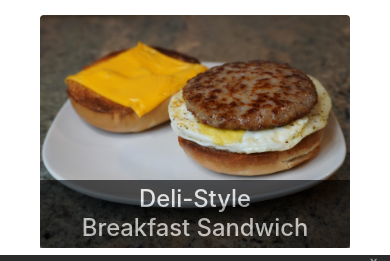
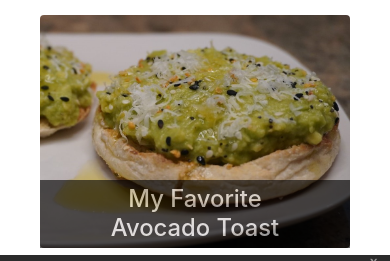
Before and after one commit to NikZprojects/Food-Blog-Django, a Django app: page /recipes/ in a window 390 px wide. Shown: the part 495-756 px from the top of the page. Run offline with Django 3.2, Linux system fonts and the light colour scheme; some libraries are stand-ins or nearby versions.

Commit message:
Added thumbnails, links, hompage, recipes for avotoast/overnight oats.

```diff
--- a/CWC/urls.py
+++ b/CWC/urls.py
@@ -23,7 +23,9 @@ urlpatterns = [
     path('about/', about_view, name='blog'),
     path('privacy_policy/', privacy_policy_view, name='blog'),
     path('recipes/', all_recipes_view, name='blog'),
+    path('recipes/avocado_toast/', avocado_toast_view, name='blog'),
     path('recipes/banana_bread/', banana_bread_view, name='blog'),
+    path('recipes/banana_bread_overnight_oats/', banana_bread_overnight_oats_view, name='blog'),
     path('recipes/breakfast_sandwich/', breakfast_sandwich_view, name='blog'),
     path('recipes/cookie_dough_cupcakes/', cookie_dough_cupcakes_view, name='blog'),
     path('recipes/lemon_chicken/', lemon_chicken_view, name='blog'),
--- a/blog/templates/all_recipes.html
+++ b/blog/templates/all_recipes.html
@@ -15,6 +15,21 @@
 <body class="container-fluid">
   <div class="row align-items-center mw-100 mx-3">
     <div class="col-md p-2">
+      <a href="/recipes/banana_bread_overnight_oats/">
+      <div class="image"><img class="img-fluid rounded" src="{% static '/img/banana_bread_overnight_oats/0-thumb.JPG' %}"  alt="Banana Bread Overnight Oats">
+        <div class="caption"><h2><span>Banana Bread </span><span>Overnight Oats</span></h2></div>
+      </div>
+      </a>
+    </div>
+    <div class="col-md p-2">
+      <a href="/recipes/avocado_toast/">
+      <div class="image"><img class="img-fluid rounded" src="{% static '/img/avocado_toast/0-thumb.JPG' %}"  alt="Avocado Toast">
+        <div class="caption"><h2><span>My Favorite </span><span>Avocado Toast</span></h2></div>
+      </div>
+      </a>
+    </div>
+  </div><div class="row align-items-center mw-100 mx-3">
+    <div class="col-md p-2">
       <a href="/recipes/banana_bread/">
       <div class="image"><img class="img-fluid rounded" src="{% static '/img/banana_bread/0-thumb.JPG' %}"  alt="Banana Bread">
         <div class="caption"><h2><span>The Best </span><span>Banana Bread</span></h2></div>
@@ -28,8 +43,7 @@
       </div>
       </a>
     </div>
-  </div>
-  <div class="row align-items-center mw-100 mx-3">
+  </div><div class="row align-items-center mw-100 mx-3">
     <div class="col-md p-2">
       <a href="/recipes/lemon_chicken/">
       <div class="image"><img class="img-fluid rounded" src="/static/img/lemon_chicken/0-thumb.JPG"  alt="Simple Healthy Lemon Chicken">
--- a/blog/templates/index.html
+++ b/blog/templates/index.html
@@ -66,7 +66,27 @@
 </head>
 
 <body class="container-fluid">
+
+
   <div class="row align-items-center mw-100 mx-3">
+    <div class="col-md p-2">
+      <a href="/recipes/banana_bread_overnight_oats/">
+      <div class="image"><img class="img-fluid rounded" src="{% static '/img/banana_bread_overnight_oats/0-thumb.JPG' %}"  alt="Banana Bread Overnight Oats">
+        <div class="caption"><h2><span>Banana Bread </span><span>Overnight Oats</span></h2></div>
+      </div>
+      </a>
+    </div>
+    <div class="col-md p-2">
+      <a href="/recipes/avocado_toast/">
+      <div class="image"><img class="img-fluid rounded" src="{% static '/img/avocado_toast/0-thumb.JPG' %}"  alt="Avocado Toast">
+        <div class="caption"><h2><span>My Favorite </span><span>Avocado Toast</span></h2></div>
+      </div>
+      </a>
+    </div>
+
+
+
+  </div><div class="row align-items-center mw-100 mx-3">
     <div class="col-md p-2">
       <a href="/experiments/homemade_grape_jam/">
       <div class="image"><img class="img-fluid rounded" src="{% static '/img/grape_jam_expt/0-thumb.JPG' %}"  alt="Homemade Grape Jam">
@@ -81,6 +101,8 @@
       </div>
       </a>
     </div>
+
+
   </div><div class="row align-items-center mw-100 mx-3">
     <div class="col-md p-2">
       <a href="/recipes/breakfast_sandwich/">
@@ -96,6 +118,8 @@
       </div>
       </a>
     </div>
+
+
   </div><div class="row align-items-center mw-100 mx-3">
     <div class="col-md p-2">
       <a href="/recipes/cookie_dough_cupcakes/">
--- a/blog/views.py
+++ b/blog/views.py
@@ -21,12 +21,26 @@ def all_recipes_view(request, *args, **kwargs):
 def all_recipes_redirect():
     return redirect("/recipes/", *args, permanent=True, **kwargs)
 
+def avocado_toast_view(request, *args, **kwargs):
+    name = "My Favorite Avocado Toast"
+    description = "Olive oil and paramasean cheese take this recipe to the next level."
+    return render(request, "recipes/avocado_toast.html", {'name':name, 'description':description})
+def avocado_toast_redirect():
+    return redirect("/recipes/avocado_toast/", *args, permanent=True, **kwargs)
+
 def banana_bread_view(request, *args, **kwargs):
     name = "The Best Banana Bread"
     description = "You can't go wrong with this banana bread recipe."
     return render(request, "recipes/banana_bread.html", {'name':name, 'description':description})
 def banana_bread_redirect():
     return redirect("/recipes/banana_bread/", *args, permanent=True, **kwargs)
+
+def banana_bread_overnight_oats_view(request, *args, **kwargs):
+    name = "Banana Bread Overnight Oats"
+    description = "These overnight oats are perfect for the fall."
+    return render(request, "recipes/banana_bread_overnight_oats.html", {'name':name, 'description':description})
+def banana_bread_overnight_oats_redirect():
+    return redirect("/recipes/banana_bread_overnight_oats/", *args, permanent=True, **kwargs)
 
 def breakfast_sandwich_view(request, *args, **kwargs):
     name = "Deli-Style Breakfast Sandwich"
```
Also changed, not shown: blog/templates/recipes/avocado_toast.html (added, +10 -0 lines), blog/templates/recipes/banana_bread_overnight_oats.html (added, +10 -0 lines), static/img/avocado_toast/0-thumb.JPG (added), static/img/banana_bread_overnight_oats/0-thumb.JPG (added).
